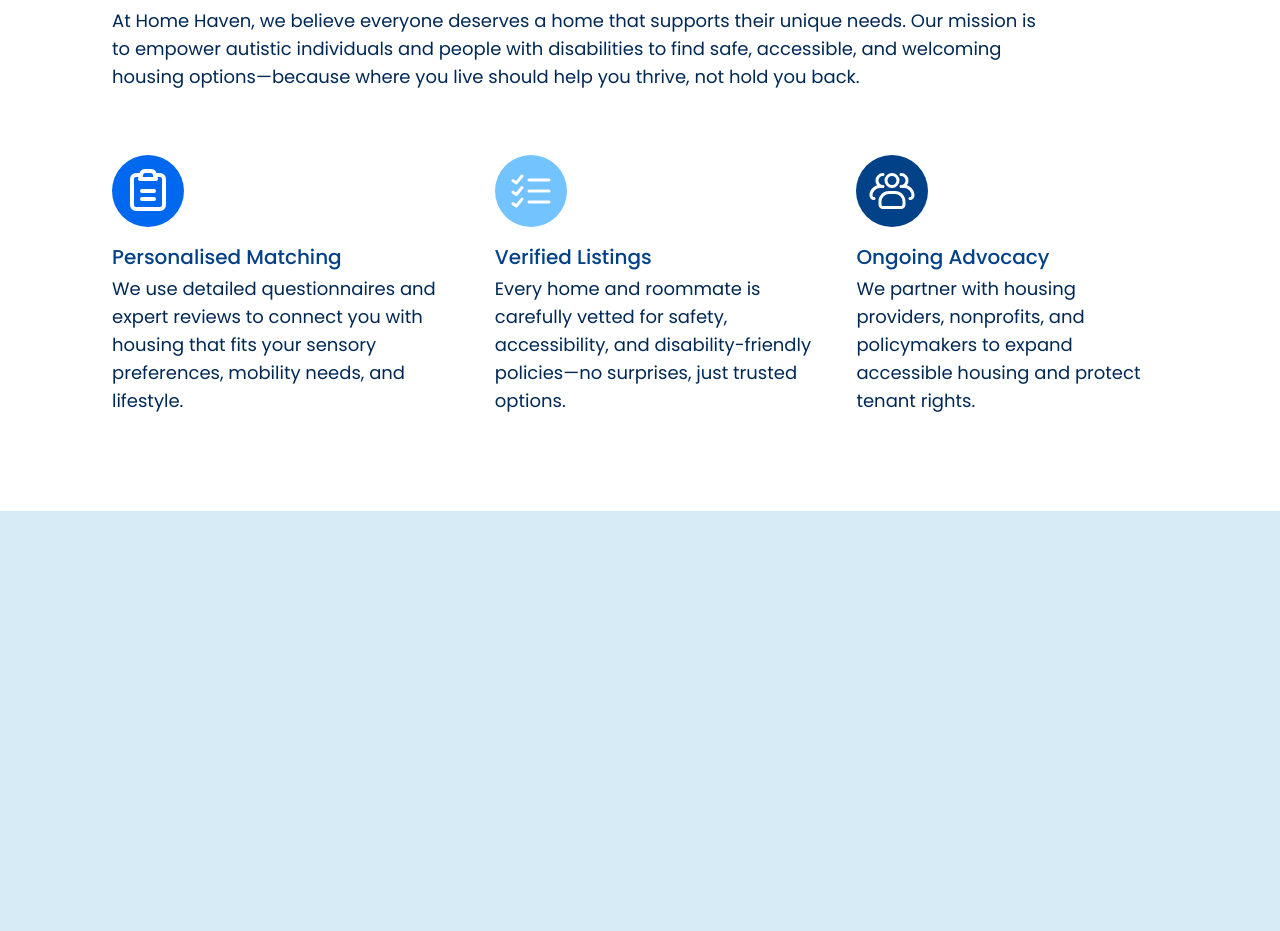
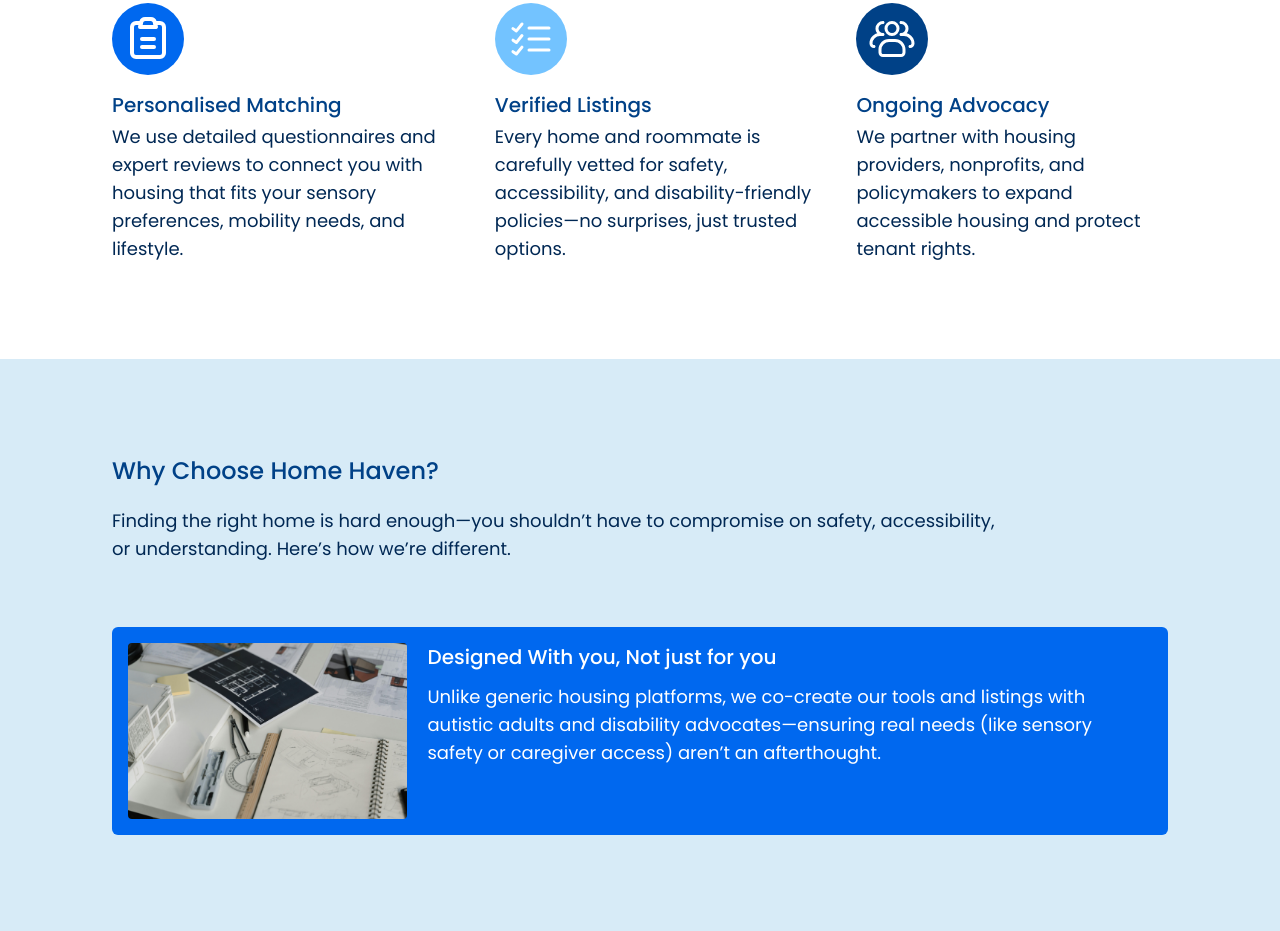
Before and after one commit to N4EXM/HomeHaven, a website: page public/home.html in a window 1280 px wide. Shown: the part 773-1704 px from the top of the page. Before the commit the page ends 1284 px from the top, so only its background shows below. Drawn offline with Linux system fonts and the light colour scheme.

Commit message:
working on whyChooseUsCard

```diff
--- a/public/home.html
+++ b/public/home.html
@@ -95,15 +95,15 @@
 
     <!-- hero section -->
     <section
-        class="flex flex-col gap-3 p-6 py-10 text-deepSea sm:pr-16 md:pr-28 md:pl-10 lg:p-12 lg:py-10 lg:pr-64 lg:gap-5 xl:px-20 xl:py-16 2xl:px-28 2xl:py-32 md:py-20"
+        class="flex flex-col gap-3 p-6 py-10 text-deepSea sm:pr-16 md:pr-28 md:pl-10 lg:p-12 lg:py-10 lg:pr-64 lg:gap-5 xl:px-20 xl:py-16 2xl:px-28 md:py-20"
     >
         <h1
-            class="text-2xl font-semibold md:text-3xl lg:text-4xl xl:text-5xl dark:text-amenableBlue 2xl:pr-64 2xl:text-6xl xl:pr-16"
+            class="text-2xl font-semibold md:text-3xl lg:text-4xl xl:text-5xl dark:text-amenableBlue 2xl:pr-64 xl:pr-16"
         >
             Finding <span class="text-tearDrop dark:text-swimmingPool">Housing</span> That Understands Your <span class="text-blueHour dark:text-tearDrop">Needs.</span>
         </h1>
         <p
-            class="text-sm md:text-base lg:pr-16 xl:pr-28 xl:text-lg dark:text-amenableBlue 2xl:text-xl 2xl:pr-[30rem]"
+            class="text-sm md:text-base lg:pr-16 xl:pr-28 xl:text-lg dark:text-amenableBlue 2xl:pr-[30rem]"
         >
             Accessible, sensory-friendly, and supportive homes for autistic adults and individuals with disabilities.
         </p>
@@ -225,6 +225,63 @@
 
     </section>
 
+    <!-- why choose us section -->
+    <section
+        class="flex flex-col gap-8 p-6 py-10 bg-amenableBlue text-deepSea lg:p-12 lg:py-10 xl:px-20 xl:py-16 2xl:px-28 2xl:py-24 md:px-10 xl:gap-16 dark:bg-darkBackground"
+    >
+        <div
+            class="flex flex-col gap-5 md:pr-10"
+        >
+            <h1
+                class="font-medium md:text-lg text-blueHour xl:text-xl dark:text-white 2xl:text-2xl"
+            >
+                Why Choose Home Haven?
+            </h1>
+            <p
+                class="text-xs text-blueBerry md:text-sm xl:pr-28 xl:text-base dark:text-white 2xl:text-lg"
+            >
+                Finding the right home is hard enough—you shouldn’t have to compromise on safety, accessibility, or understanding. Here’s how we’re different.
+            </p>
+        </div>
+
+        <div
+            class="flex flex-col gap-2"
+        >
+
+            <!-- why choose us card -->
+            <div
+                class="flex flex-col gap-3 p-3 text-white rounded-md sm:p-4 bg-tearDrop md:flex-row lg:gap-5"
+            >
+                <div
+                    class="overflow-hidden"
+                >
+                    <img
+                        src="./assets/image7.jpg"
+                        alt="image of a home"
+                        class="object-cover rounded w-fit h-fit md:h-44 md:w-[44rem]"
+                    >
+                </div>
+
+                <div
+                    class="flex flex-col gap-3"
+                >
+                    <h1
+                        class="text-sm font-medium lg:text-lg xl:text-xl"
+                    >
+                     Designed With you, Not just for you
+                    </h1>
+                    <p
+                        class="text-xs lg:text-base xl:text-lg xl:pr-10"
+                    >
+                        Unlike generic housing platforms, we co-create our tools and listings with autistic adults and disability advocates—ensuring real needs (like sensory safety or caregiver access) aren’t an afterthought.
+                    </p>
+                </div>
+            </div>
+
+        </div>
+
+    </section>
+
     <script src="./script.js"></script>
 </body>
 </html>
--- a/tailwind.config.js
+++ b/tailwind.config.js
@@ -27,6 +27,7 @@ module.exports = {
         'poppins': ['Poppins', 'sans-serif'],
       },
       fontSize: {
+        "xxxs": "0.5rem",
         "xxs": "0.625rem"
       }
     },
```
Also changed, not shown: dist/output.css.
